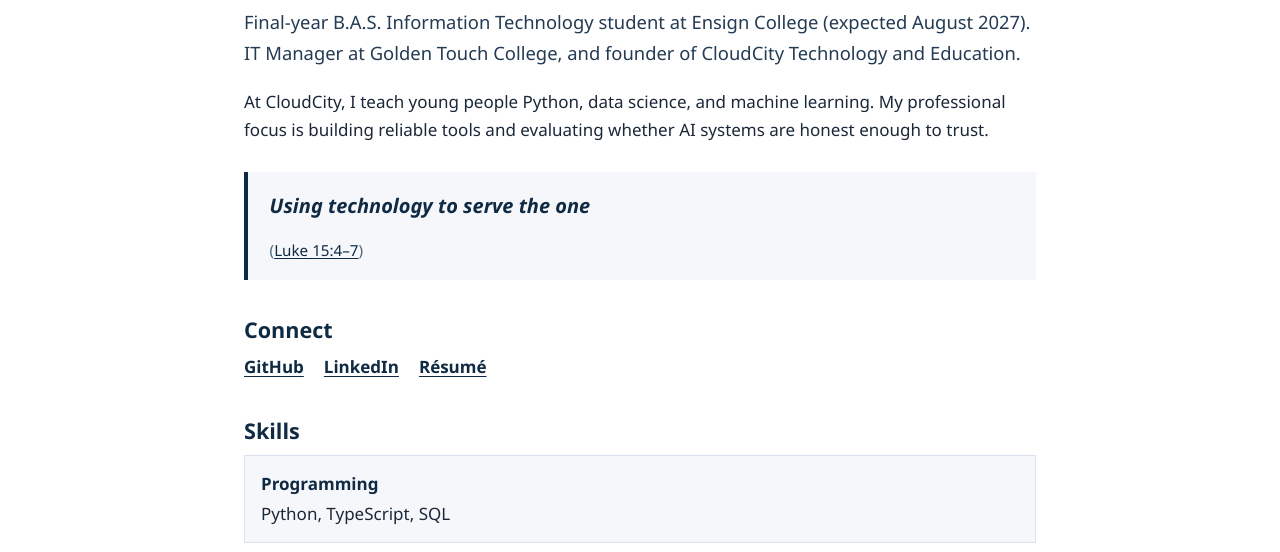
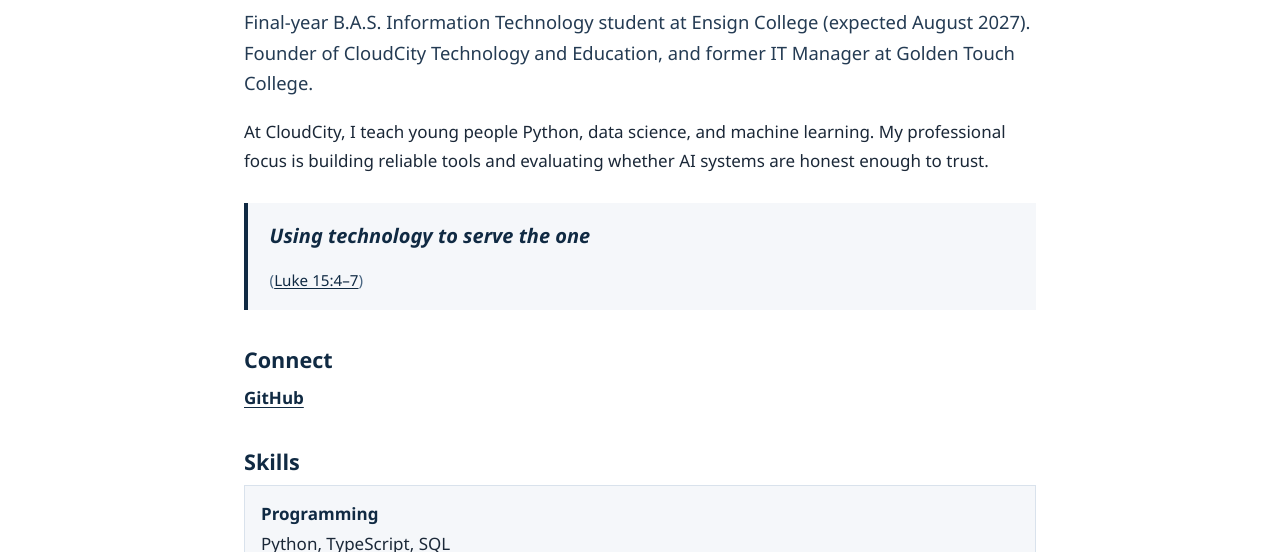
Before and after one commit to CharlesMisheal/charlesmisheal.github.io, a plain HTML site: page index.html in a window 1280 px wide. Shown: the part 187-739 px from the top of the page. Drawn offline with Linux system fonts and the light colour scheme.

Commit message:
Add home page

```diff
--- a/index.html
+++ b/index.html
@@ -26,7 +26,7 @@
   <main id="main">
     <p class="page-kicker">Home / About</p>
     <h1>Charles Ahuose Misheal</h1>
-    <p class="lede role">Final-year B.A.S. Information Technology student at Ensign College (expected August 2027). IT Manager at Golden Touch College, and founder of CloudCity Technology and Education.</p>
+    <p class="lede role">Final-year B.A.S. Information Technology student at Ensign College (expected August 2027). Founder of CloudCity Technology and Education, and former IT Manager at Golden Touch College.</p>
     <p>At CloudCity, I teach young people Python, data science, and machine learning. My professional focus is building reliable tools and evaluating whether AI systems are honest enough to trust.</p>
     <figure class="mission">
       <blockquote>
@@ -37,10 +37,6 @@
     <h2>Connect</h2>
     <ul class="links">
       <li><a href="https://github.com/CharlesMisheal">GitHub</a></li>
-      <!-- TODO: replace with LinkedIn profile URL -->
-      <li><a href="#">LinkedIn</a></li>
-      <!-- TODO: replace with résumé file or URL -->
-      <li><a href="#">Résumé</a></li>
     </ul>
     <h2>Skills</h2>
     <ul class="skill-list">
```
